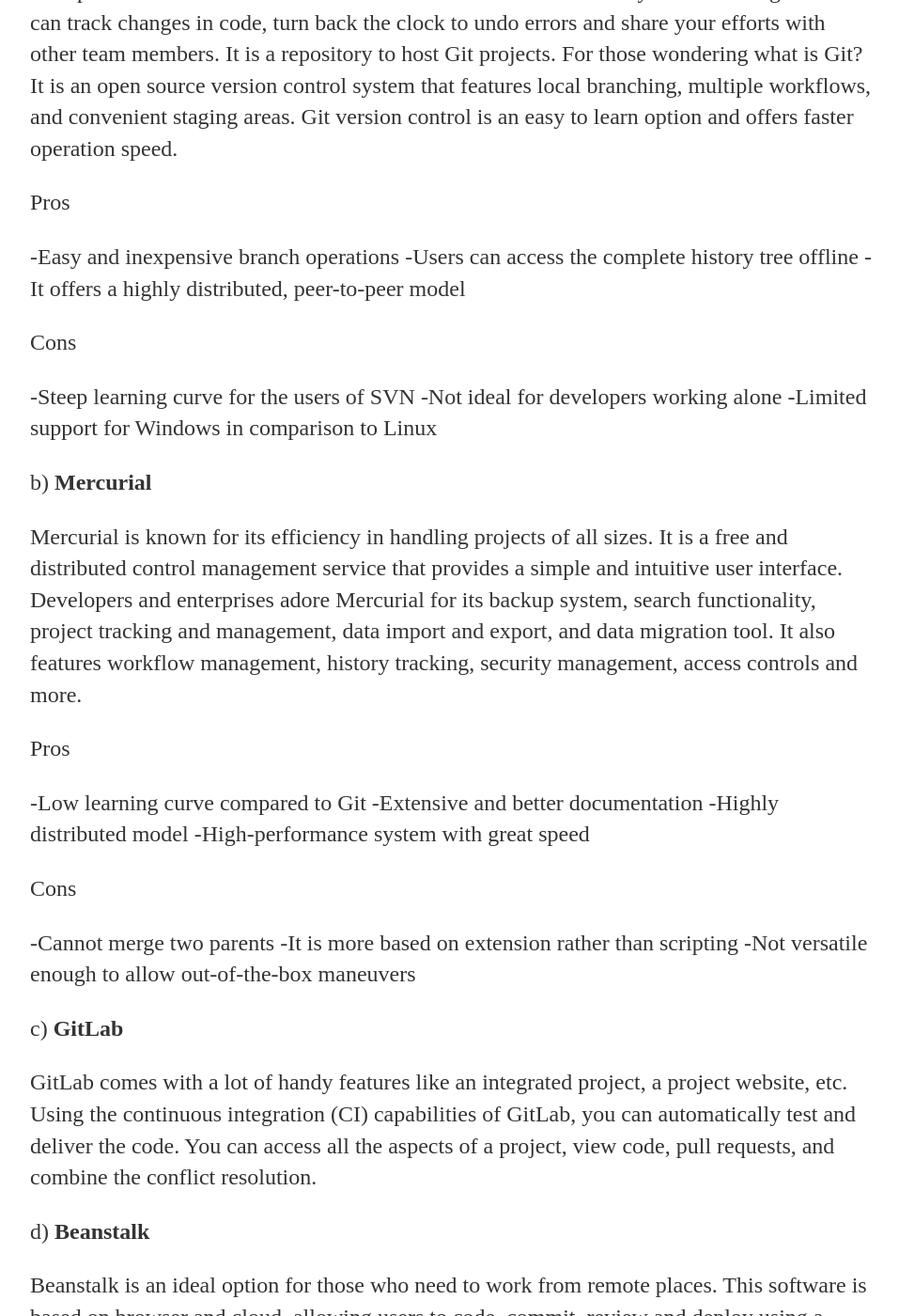
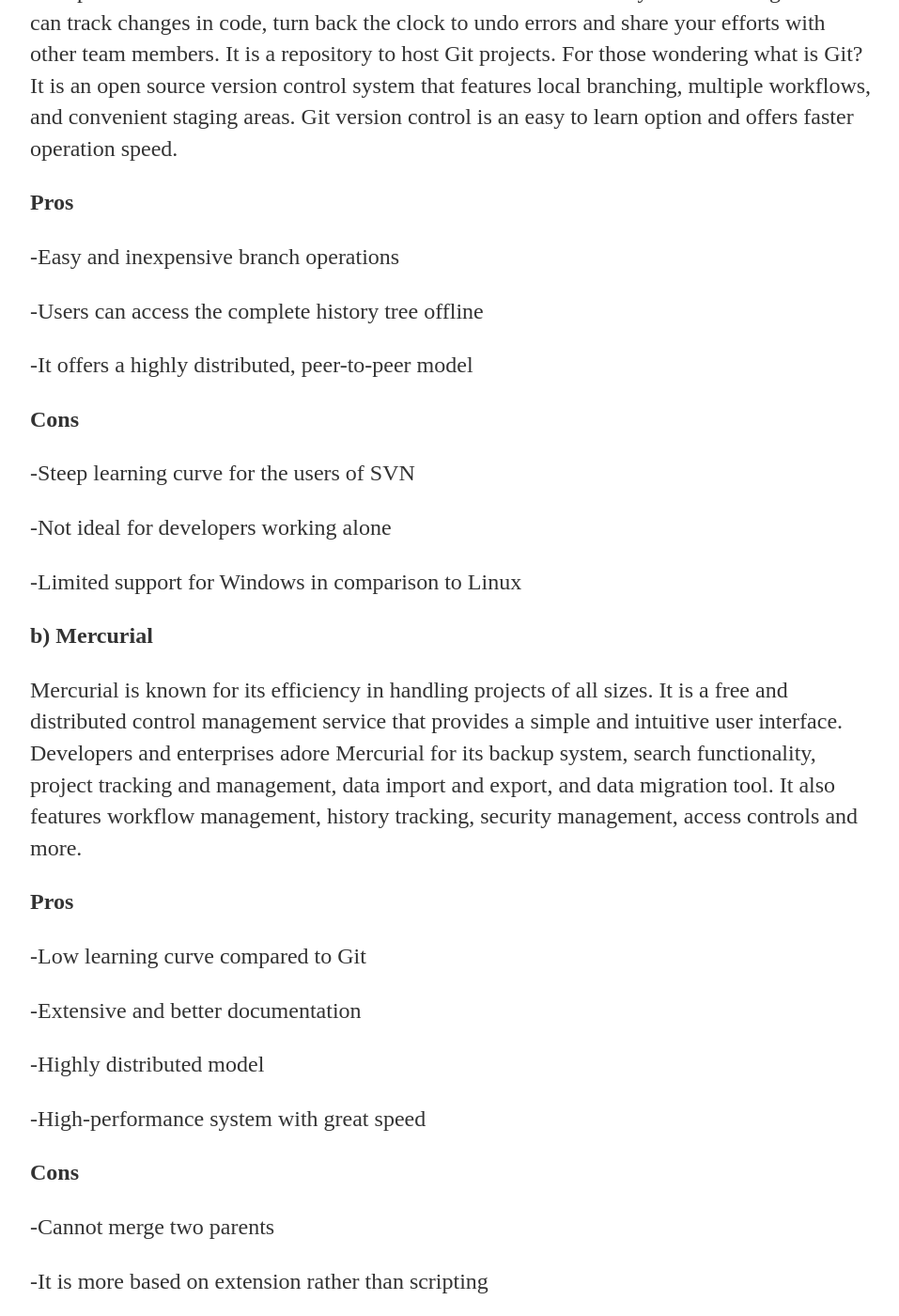
Before and after one commit to TatianaNsei/TatianaNsei.github.io, a Jekyll site: the page built from _posts/2020-04-09-Version-Control.md, in a window 1280 px wide and 1400 px high, scrolled down 1638 px. Shown: the whole window at 94% size, without its empty margins (160-1117 px from the left). Built offline with Jekyll 4.4.1, drawn with Linux system fonts in a browser that asks for light colours; some of the changed text lies outside the part shown.

Commit message:
Update 2020-04-09-Version-Control.md

```diff
--- a/_posts/2020-04-09-Version-Control.md
+++ b/_posts/2020-04-09-Version-Control.md
@@ -26,58 +26,67 @@
   <h3>Examples of VCS</h3>
    There exist many VCS options, but i will name a few here.
 
-a) <strong>GitHub </strong>
+<strong>a) GitHub </strong>
 
 It helps software teams to collaborate and maintain the entire history of code changes. You can track changes in code, turn back the clock to undo errors and share your efforts with other team members.
 It is a repository to host Git projects. For those wondering what is Git? It is an open source version control system that features local branching, multiple workflows, and convenient staging areas. Git version control is an easy to learn option and offers faster operation speed.
 
- Pros
+<b>Pros</b>
 
 -Easy and inexpensive branch operations
+
 -Users can access the complete history tree offline
+
 -It offers a highly distributed, peer-to-peer model
 
-Cons
+<b>Cons</b>
 
 -Steep learning curve for the users of SVN
+
 -Not ideal for developers working alone
+
 -Limited support for Windows in comparison to Linux
 
-b) <strong>Mercurial </strong>
+<strong>b) Mercurial </strong>
 
 Mercurial is known for its efficiency in handling projects of all sizes. It is a free and distributed control management service that provides a simple and intuitive user interface.
 Developers and enterprises adore Mercurial for its backup system, search functionality, project tracking and management, data import and export, and data migration tool. It also features workflow management, history tracking, security management, access controls and more.
 
-Pros
+<b>Pros</b>
 
 -Low learning curve compared to Git
+
 -Extensive and better documentation
+
 -Highly distributed model
+
 -High-performance system with great speed
 
-  Cons
+  <b>Cons</b>
 
 -Cannot merge two parents
+
 -It is more based on extension rather than scripting
+
 -Not versatile enough to allow out-of-the-box maneuvers
 
-c) <strong>GitLab</strong>
+<strong>c) GitLab</strong>
 
 GitLab comes with a lot of handy features like an integrated project, a project website, etc. Using the continuous integration (CI) capabilities of GitLab, you can automatically test and deliver the code.
 You can access all the aspects of a project, view code, pull requests, and combine the conflict resolution.
 
-d) <strong> Beanstalk</strong>
+<strong>d)  Beanstalk</strong>
 
 Beanstalk is an ideal option for those who need to work from remote places. This software is based on browser and cloud, allowing users to code, commit, review and deploy using a browser.
 It can be integrated with messaging and email platforms for efficient collaborations related to codes and updates. It supports both Git and SVN and comes with built-in analytics features.
 For security, it leverages encryption, two-factor authentication, and password protection functionalities.
 
-e) <strong>PerForce</strong>
+<strong>e) PerForce</strong>
 
 Perforce delivers the version control capabilities through its HelixCore. The HelixCore comes with a single platform for seamless team collaboration, and support for both centralized and distributed development workflows.
 It is a security solution that protects the most valuable assets. HelixCore allows you to track the code changes accurately and facilitates a complete Git ecosystem.
 
-f)  <strong>Microsoft Team Foundation Server</strong>
+<strong>f)  Microsoft Team Foundation Server</strong>
 
 Developed by Microsoft, the Team Foundation Server is an enterprise-grade tool to manage source code and other services that need versioning. It can keep track of work items to find defects, requirements, and scenarios in a project.
 It comes with several unique features like Team Build, data collection and reporting, Team Project Portal, Team Foundation Shared Services, etc.
@@ -85,7 +94,7 @@
 
   <h3>Pros and Cons of using Version Control Softwares (VCS)</h3>
 
-  Pros
+  <b>Pros</b>
 
   Streamlining the development process, management of code for multiple projects and keeping a history of all changes within a code is one of the main importance of using VCS
 
@@ -94,7 +103,7 @@
  Developers can combine the code changes when required. Further, they can view the history of changes, go back to the previous version(s) and use/manage code in the desired fashion.
  VCS can be integrated with several software development tools like PaaS providers, integrated development environments (IDE) and build automation tools.
 
- Cons
+<b> Cons</b>
 
   It may not always be obvious who did the most recent change fordistributed CVS.
 
```
